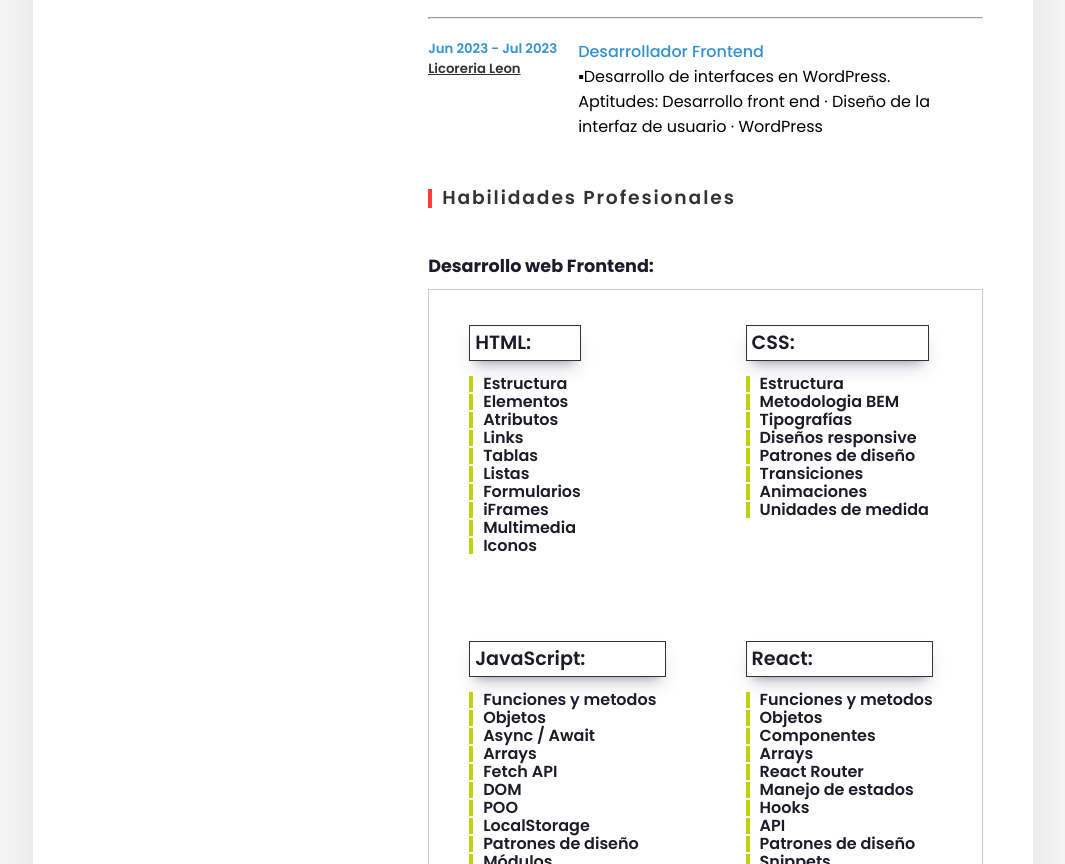
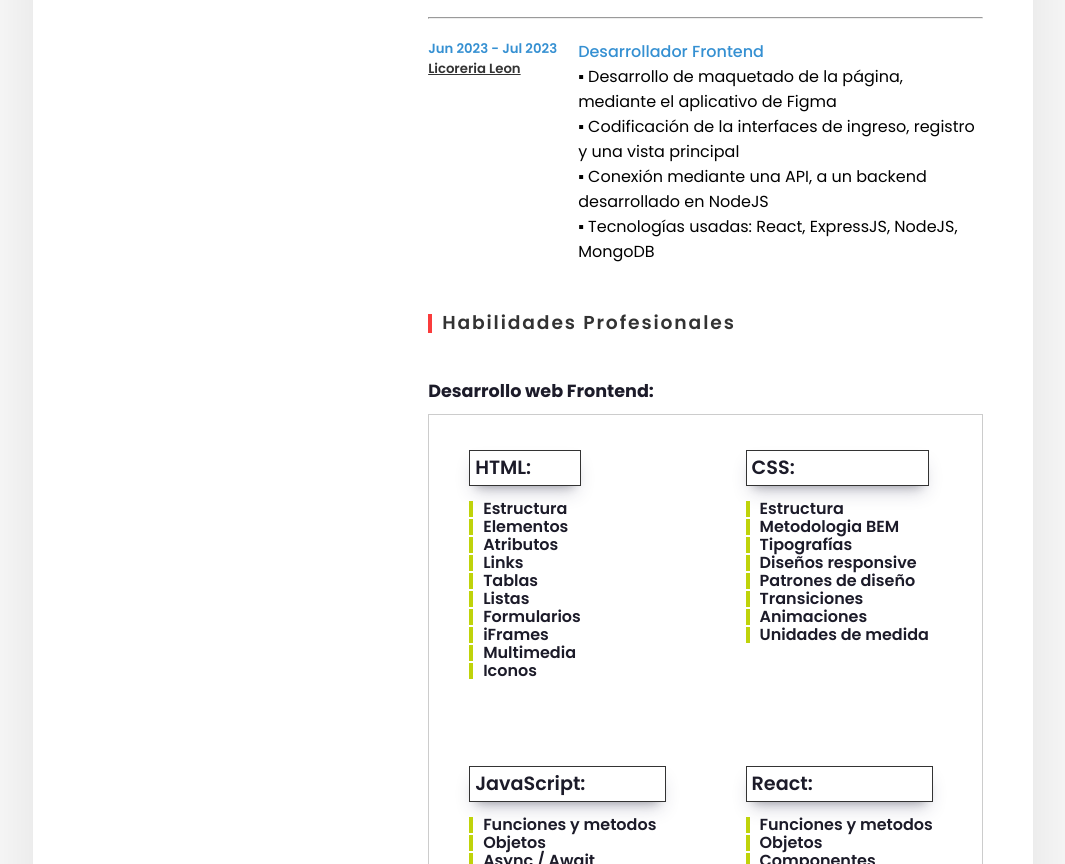
Before and after one commit to SebaschaM/ImSebasitanCh.github.io, a plain HTML site: page index.html in a window 1280 px wide. Shown: the part 1326-2190 px from the top of the page, without its empty margins (107-1172 px from the left). Drawn offline with nearby package versions, Linux system fonts and the light colour scheme.

Commit message:
[MOD] new description to project licoreria leon

```diff
--- a/index.html
+++ b/index.html
@@ -207,9 +207,12 @@
               <div class="text">
                 <h4>Desarrollador Frontend</h4>
                 <p>
-                  ▪Desarrollo de interfaces en WordPress.<br />
-                  Aptitudes: Desarrollo front end · Diseño de la interfaz de
-                  usuario · WordPress
+                  ▪ Desarrollo de maquetado de la página, mediante el aplicativo
+                  de Figma <br />▪ Codificación de la interfaces de ingreso,
+                  registro y una vista principal <br />▪ Conexión mediante una
+                  API, a un backend desarrollado en NodeJS
+                  <br />
+                  ▪ Tecnologías usadas: React, ExpressJS, NodeJS, MongoDB
                 </p>
               </div>
             </div>
```
